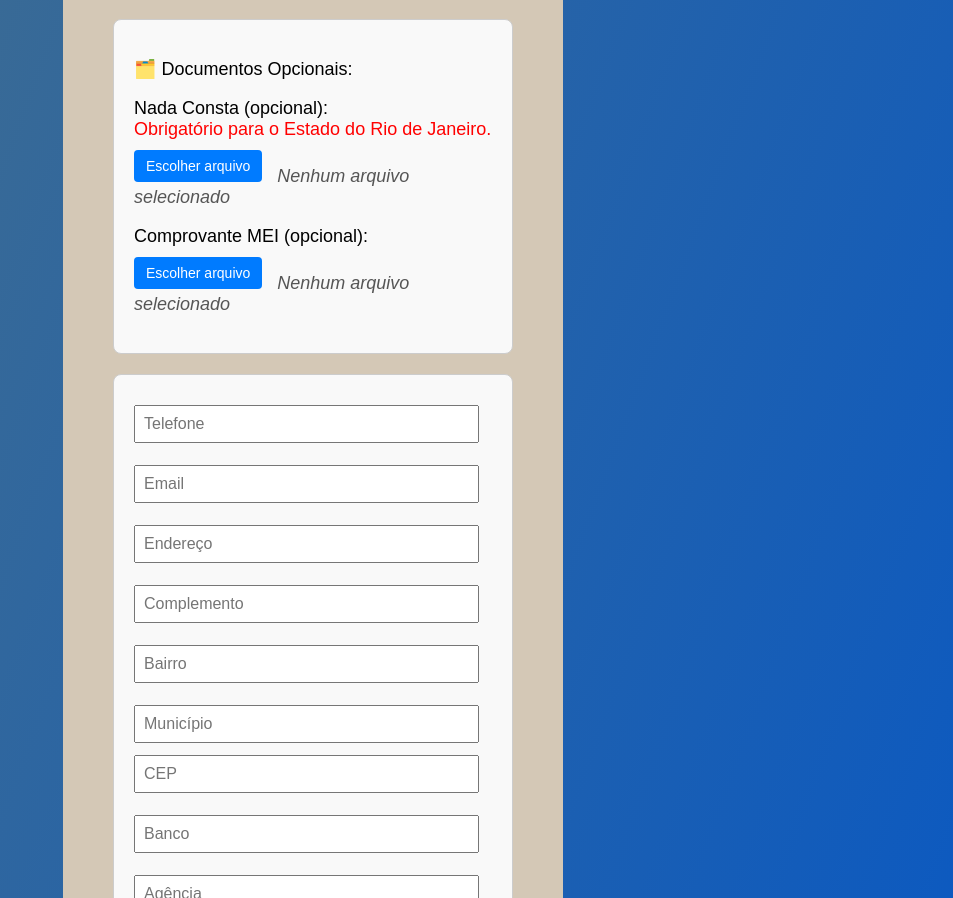
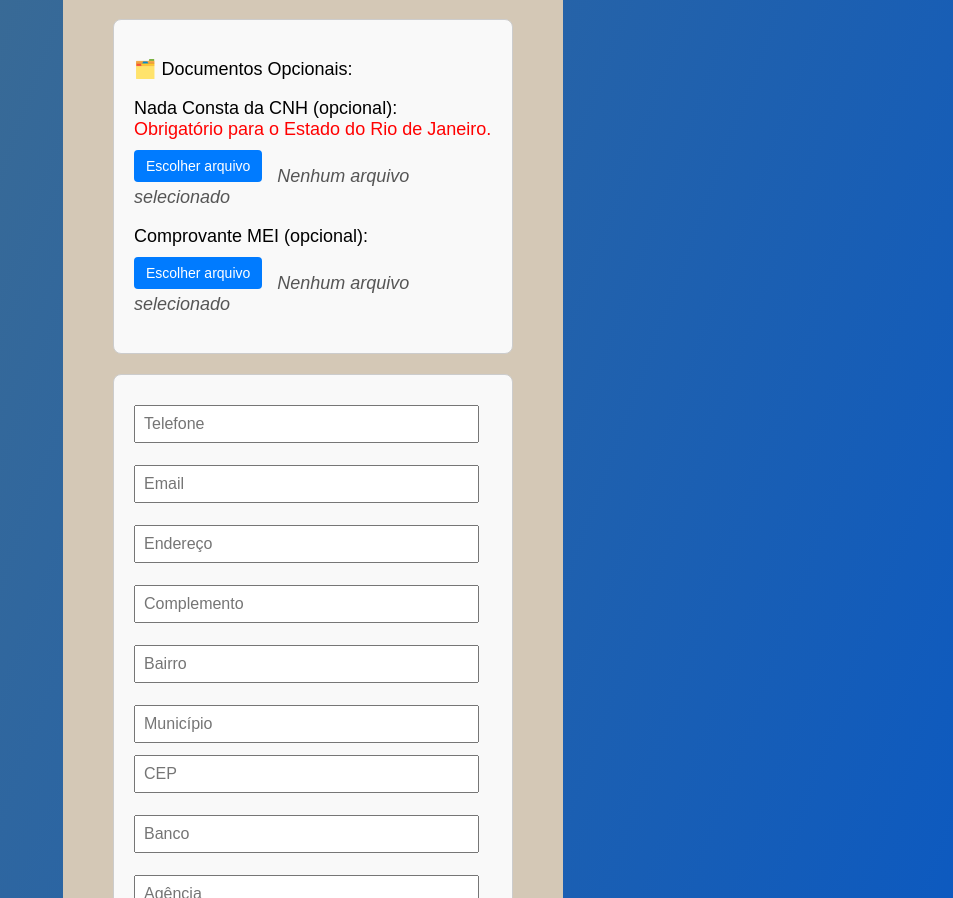
Before and after one commit to GrupoLocar/grupo-locar-form, a website: page public/index.html in a window 1280 px wide. Shown: the part 1483-2381 px from the top of the page, without its empty margins (327-1280 px from the left). Drawn offline with nearby package versions, Linux system fonts and the light colour scheme.

Commit message:
atualizacao da frase - Nada Consta da CNH

```diff
--- a/public/index.html
+++ b/public/index.html
@@ -82,7 +82,7 @@
             <div class="formulario-wrapper">
                 <p>🗂️ Documentos Opcionais:</p>
                 <div class="file-upload">
-                    <label for="nada_consta">Nada Consta (opcional):</label>
+                    <label for="nada_consta">Nada Consta da CNH (opcional):</label>
                     <span style="color: red;">Obrigatório para o Estado do Rio de Janeiro.</span><br>
                     <label class="custom-file-label">
                         Escolher arquivo
```
